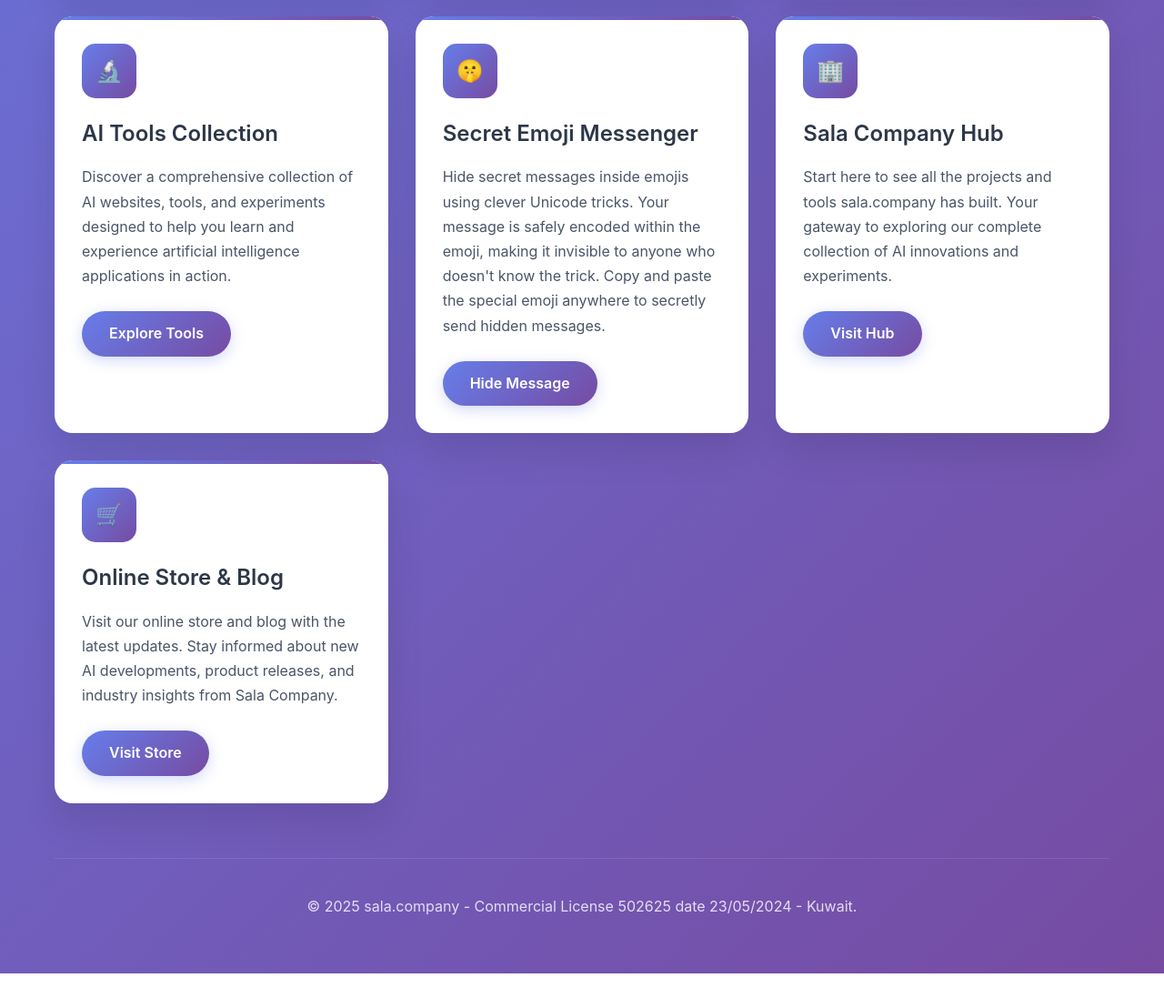
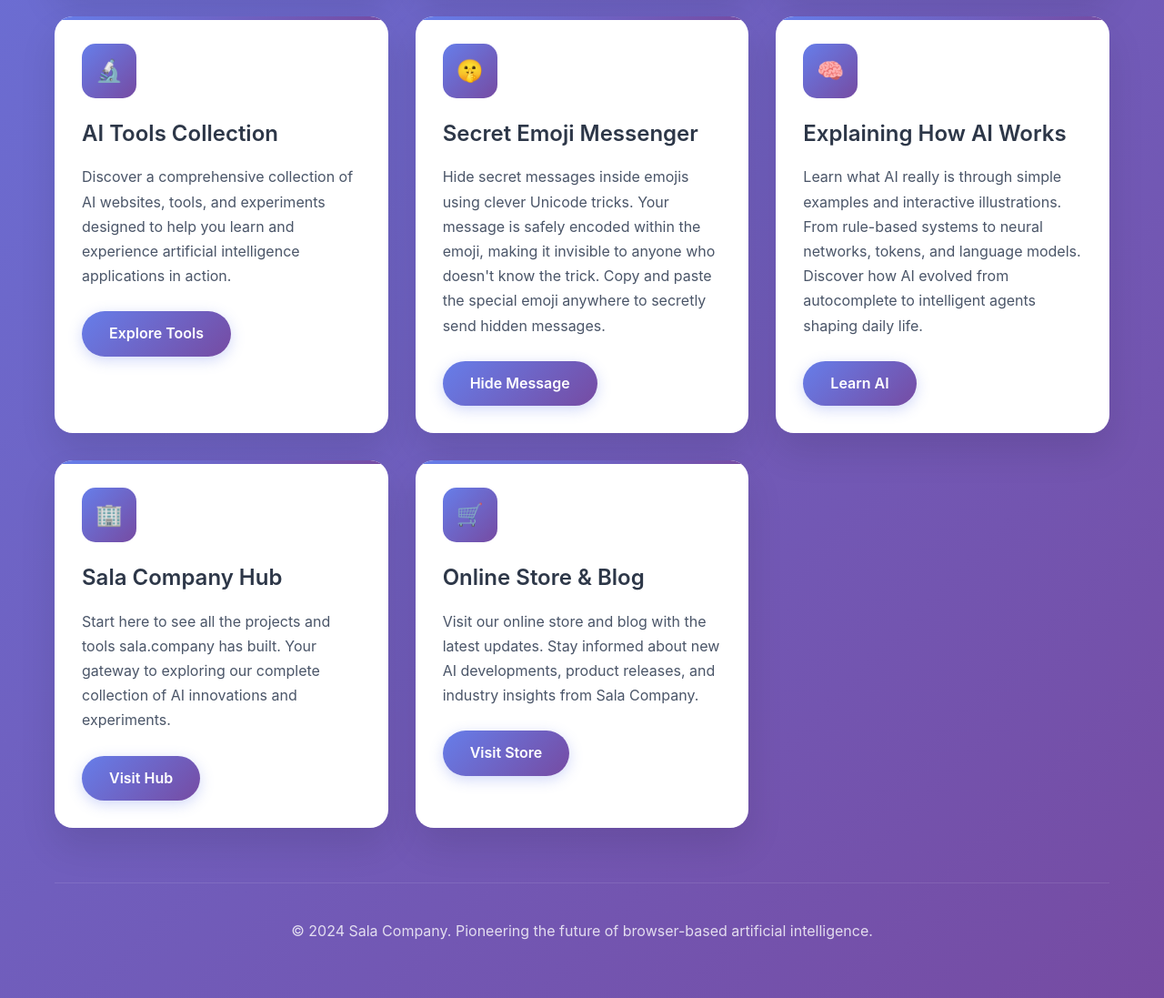
Before and after one commit to jamalxcode/sala-company-start-page, a plain HTML site: page index.html in a window 1280 px wide. Shown: the part 1220-2317 px from the top of the page at 91% size. Before the commit the page ends 2290 px from the top, so only its background shows below. Drawn offline with Linux system fonts and the light colour scheme.

Commit message:
added learning aI understand.sala.company

```diff
--- a/index.html
+++ b/index.html
@@ -6,14 +6,14 @@
     <title>AI Tools & Games - Browser-Based AI | Sala Company</title>
 
     <!-- SEO Meta Tags -->
-    <meta name="description" content="Play AI-coded games, hide secret messages in emojis, try private browser AI. Explore Breakout, Tetris, WebAI, and more innovative tools.">
-    <meta name="keywords" content="AI games, artificial intelligence, browser AI, AI tools, secret emoji, hidden messages, steganography, WebAI, Breakout, Tetris, Galactic Defender, Unicode tricks">
+    <meta name="description" content="Play AI games, learn how AI works, hide messages in emojis, try private browser AI. Explore educational content, tools, and innovative applications.">
+    <meta name="keywords" content="AI games, artificial intelligence, learn AI, how AI works, neural networks, AI education, browser AI, AI tools, secret emoji, WebAI, Breakout, Tetris, language models">
     <meta name="author" content="Sala Company">
     <meta name="robots" content="index, follow">
 
     <!-- Open Graph Meta Tags -->
     <meta property="og:title" content="AI Tools & Games - Browser-Based AI Experiments">
-    <meta property="og:description" content="Play AI-coded games, hide secret messages in emojis, and explore innovative browser-based tools. Experience AI gaming, private AI, and creative Unicode applications.">
+    <meta property="og:description" content="Play AI games, learn how AI works, hide messages in emojis, and explore innovative browser tools. Experience AI education, gaming, and creative applications.">
     <meta property="og:type" content="website">
     <meta property="og:url" content="https://sala.company">
     <meta property="og:image" content="https://sala.company/og-image.jpg">
@@ -21,7 +21,7 @@
     <!-- Twitter Card Meta Tags -->
     <meta name="twitter:card" content="summary_large_image">
     <meta name="twitter:title" content="AI Tools & Games - Browser-Based AI Experiments">
-    <meta name="twitter:description" content="Play AI-coded games, hide secret messages in emojis, and explore innovative browser-based tools.">
+    <meta name="twitter:description" content="Play AI games, learn how AI works, hide messages in emojis, and explore innovative browser tools.">
     <meta name="twitter:image" content="https://sala.company/twitter-image.jpg">
 
     <!-- Favicon -->
@@ -34,7 +34,7 @@
         "@context": "https://schema.org",
         "@type": "WebSite",
         "name": "Sala Company AI Tools",
-        "description": "Browser-based AI tools, games, and creative applications including secret emoji messaging and AI-coded games",
+        "description": "Browser-based AI tools, educational content, games, and creative applications including AI learning resources and interactive experiences",
         "url": "https://sala.company",
         "publisher": {
             "@type": "Organization",
@@ -311,6 +311,13 @@
                 </article>
 
                 <article class="card">
+                    <div class="icon">🧠</div>
+                    <h2>Explaining How AI Works</h2>
+                    <p>Learn what AI really is through simple examples and interactive illustrations. From rule-based systems to neural networks, tokens, and language models. Discover how AI evolved from autocomplete to intelligent agents shaping daily life.</p>
+                    <a href="https://understand.sala.company" class="btn" aria-label="Learn How AI Works">Learn AI</a>
+                </article>
+
+                <article class="card">
                     <div class="icon">🏢</div>
                     <h2>Sala Company Hub</h2>
                     <p>Start here to see all the projects and tools sala.company has built. Your gateway to exploring our complete collection of AI innovations and experiments.</p>
@@ -327,8 +334,7 @@
         </main>
 
         <footer>
-            <p>&copy; 2025 sala.company - Commercial License 502625 date 23/05/2024 - Kuwait.</p>
-
+            <p>&copy; 2024 Sala Company. Pioneering the future of browser-based artificial intelligence.</p>
         </footer>
     </div>
 
```
